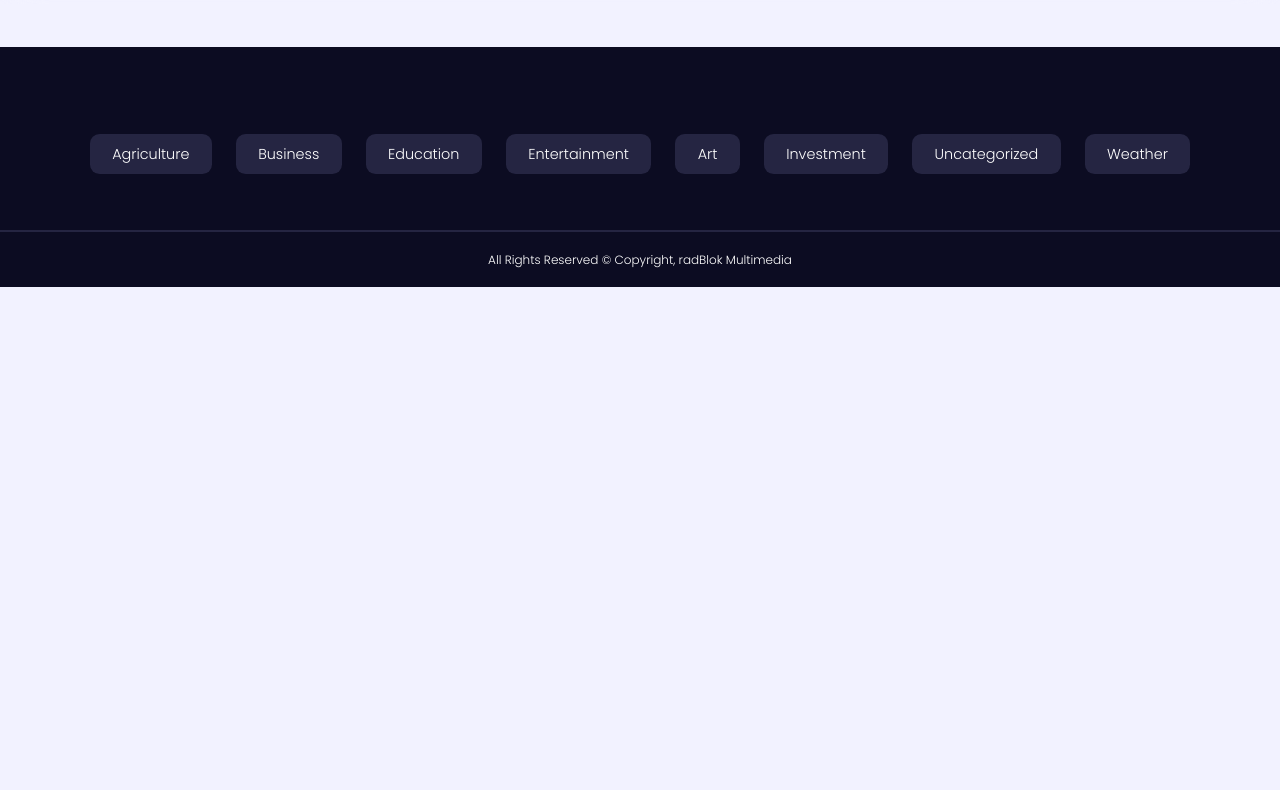
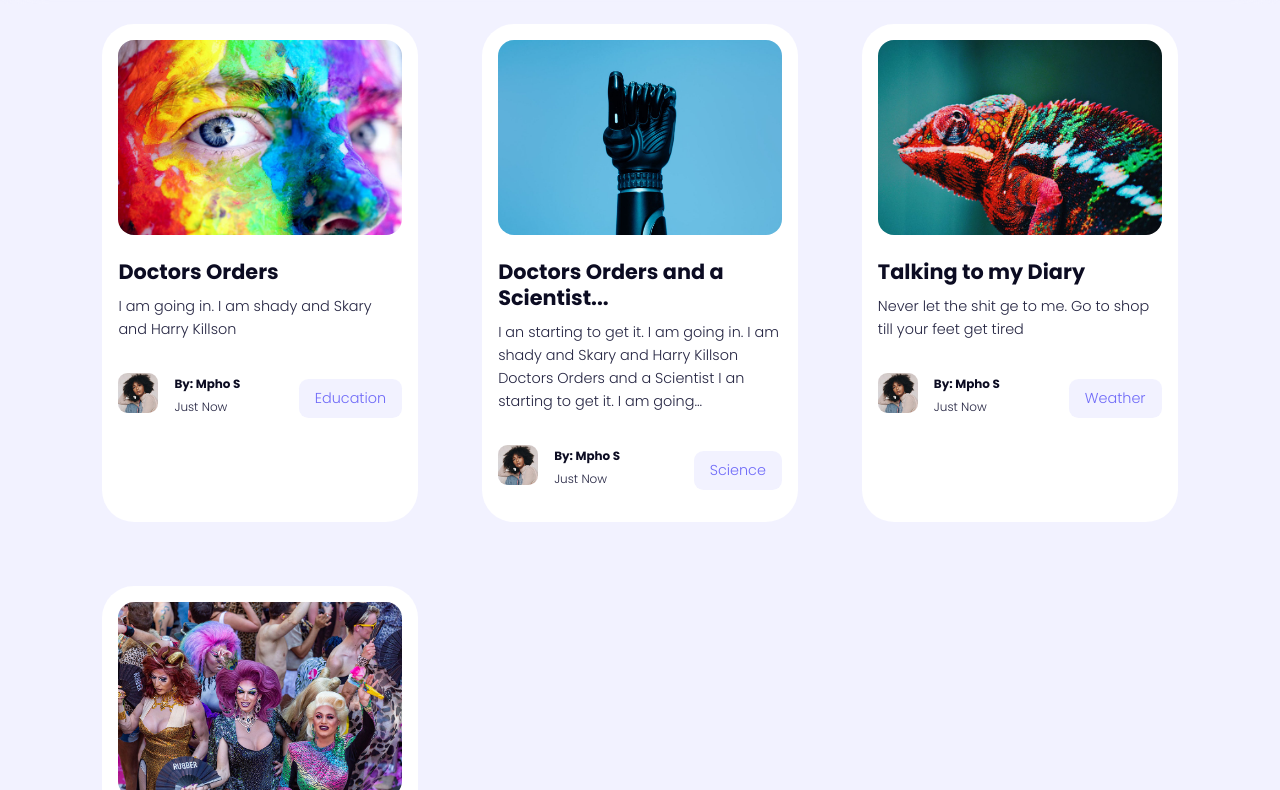
Before and after one commit to radlee/mern-blog, a React app: page / in a window 1280 px wide. Shown: the part 72-862 px from the top of the page. Before the commit the page ends 800 px from the top, so only its background shows below. Built offline with nearby package versions, Linux system fonts and the light colour scheme.

Commit message:
Home Done

```diff
--- /dev/null
+++ b/src/components/PostAuthor.jsx
@@ -0,0 +1,19 @@
+import React from 'react'
+import { Link } from 'react-router-dom'
+import Avatar from '../images/avatar1.jpg'
+
+function PostAuthor() {
+  return (
+    <Link to={`/posts/users/lee`} className='post__author'>
+        <div className="post__author-avatar">
+            <img src={Avatar} alt="" />
+        </div>
+        <div className="post__author-details">
+            <h5>By: Mpho S</h5>
+            <small>Just Now</small>
+        </div>
+    </Link>
+  )
+}
+
+export default PostAuthor
--- /dev/null
+++ b/src/components/PostItem.jsx
@@ -0,0 +1,27 @@
+import React from 'react'
+import { Link } from 'react-router-dom'
+import PostAuthor from './PostAuthor'
+
+function PostItem({postID, category, title, content, authorID, thumbnail}) {
+    const shortContent = content.length > 145 ? content.substr(0, 145) + '...' : content;
+    const shortTitle = title.length > 30 ? title.substr(0, 30) + '...' : title;
+  return (
+    <article className="post">
+        <div className="post__thumbnail">
+            <img src={thumbnail} alt={title} />
+        </div>
+        <div className="post__content">
+            <Link to={`/posts/${postID}`}>
+                <h3>{shortTitle}</h3>
+            </Link>
+            <p>{shortContent}</p>
+            <div className="post__footer">
+                <PostAuthor />
+                <Link to={`/posts/categories/${category}`} className='btn category' >{category}</Link>
+            </div>
+        </div>
+    </article>
+  )
+}
+
+export default PostItem
--- a/src/components/Posts.jsx
+++ b/src/components/Posts.jsx
@@ -1,9 +1,11 @@
-import React from 'react'
+import React, { useState } from 'react'
 
-import Thumbnail1 from '../images/blog1.jpg'
+import Thumbnail1 from '../images/blog5.jpg'
 import Thumbnail2 from '../images/blog2.jpg'
 import Thumbnail3 from '../images/blog3.jpg'
 import Thumbnail4 from '../images/blog4.jpg'
+
+import PostItem from './PostItem'
 
 const DUMMY = [
   {
@@ -11,37 +13,48 @@ const DUMMY = [
     thumbnail: Thumbnail1,
     category: 'Education',
     title: 'Doctors Orders',
-    desc: 'I am going in. I am shady and Skary and Harry Killson',
+    content: 'I am going in. I am shady and Skary and Harry Killson',
     authorID: 3
   },
   {
     id: '2',
     thumbnail: Thumbnail2,
     category: 'Science',
-    title: 'Doctors Orders and a Scientist',
-    desc: 'I an starting to get it. I am going in. I am shady and Skary and Harry Killson',
+    title: 'Doctors Orders and a Scientist Doctors Orders and a Scientist',
+    content: 'I an starting to get it. I am going in. I am shady and Skary and Harry Killson Doctors Orders and a Scientist I an starting to get it. I am going in. I am shady and Skary and Harry Killso',
     authorID: 1
   },
   {
     id: '3',
-    thumbnail: Thumbnail1,
+    thumbnail: Thumbnail3,
     category: 'Weather',
     title: 'Talking to my Diary',
-    desc: 'Never let the shit ge to me. Go to shop till your feet get tired',
+    content: 'Never let the shit ge to me. Go to shop till your feet get tired',
     authorID: 13
   },
   {
     id: '4',
-    thumbnail: Thumbnail1,
+    thumbnail: Thumbnail4,
     category: 'Events',
     title: 'Flash Back',
-    desc: 'Damn I miss that',
+    content: 'Damn I miss that',
     authorID: 11
   },
 ]
+
 function Posts() {
+  const [posts, setPosts] = useState(DUMMY);
+
   return (
-    <div>Posts</div>
+    <section className="posts">
+       <div className="container posts_container">
+        {
+          posts.map(({id, thumbnail, category, title, content, authorID}) =>
+          <PostItem key={id} postID={id} thumbnail={thumbnail} category={category} title={title}
+          content={content} authorID={authorID} />)
+        }
+       </div>
+    </section>
   )
 }
 
--- a/src/index.css
+++ b/src/index.css
@@ -212,3 +212,60 @@ footer {
   color: var(--color-white);
   font-weight: 300;
 }
+
+/* ========================HOME */
+/* =========================== Posts */
+
+.posts_container {
+  display: grid;
+  grid-template-columns: repeat(3, 1fr);
+  gap: 4rem;
+}
+
+.post {
+  background: var(--color-white);
+  padding: 1rem;
+  border-radius: var(--radius-4);
+  padding-bottom: 2rem;
+  transition: var(--transition);
+  cursor: default;
+}
+
+.post:hover {
+  box-shadow: 0 1.5rem 2rem rgba(0, 0, 0, 0.1);
+}
+
+.post__thumbnail {
+  border-radius: var(--radius-3);
+  overflow: hidden;
+  /* height: 16rem; */
+}
+
+.post__content {
+  margin-top: 1.5rem;
+}
+
+.post__content h3 {
+  margin: 1rem 0 0.6rem;
+}
+
+
+.post__footer {
+  display: flex;
+  justify-content: space-between;
+  align-items: flex-end;
+  margin-top: 2rem;
+}
+
+.post__author {
+  display: flex;
+  gap: 1rem;
+  align-items: flex-start;
+}
+
+.post__author-avatar {
+  width: 2.5rem;
+  aspect-ratio: 1/1;
+  border-radius: var(--radius-2);
+  overflow: hidden;
+}
```
